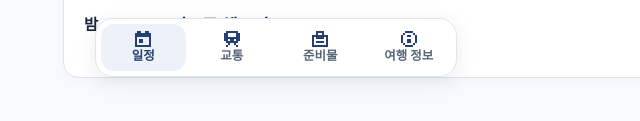
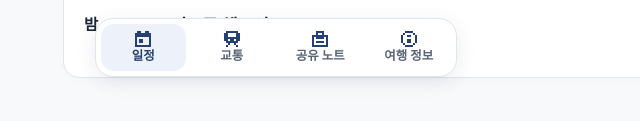
Before and after one commit to jimmy6706/to-tokyo, a website: page index.html in a window 1280 px wide. Shown: the part 707-828 px from the top of the page, 364-1004 px from the left. Drawn offline with Linux system fonts and the light colour scheme.

Commit message:
준비물 탭 이름을 공유 노트로 변경

```diff
--- a/index.html
+++ b/index.html
@@ -390,7 +390,7 @@
       <div class="schedule" id="schedule"></div>
     </section>
     <section id="prep-view" aria-labelledby="prep-title" hidden>
-      <h1 id="prep-title" tabindex="-1">준비물</h1>
+      <h1 id="prep-title" tabindex="-1">공유 노트</h1>
       <div id="shared-prep" hidden></div>
       <section class="info-panel" id="legacy-prep">
         <div class="dialog-head"><h2>남은 할 일</h2><span class="badge confirmed" id="progress" aria-live="polite"></span></div>
@@ -455,7 +455,7 @@
     <div class="dock-items" id="dock">
       <button type="button" data-view="schedule"><span data-icon="calendar"></span>일정</button>
       <button type="button" data-view="transport"><span data-icon="train"></span>교통</button>
-      <button type="button" data-view="prep"><span data-icon="bag"></span>준비물</button>
+      <button type="button" data-view="prep"><span data-icon="bag"></span>공유 노트</button>
       <button type="button" data-view="info"><span data-icon="info"></span>여행 정보</button>
     </div>
   </nav>
```
